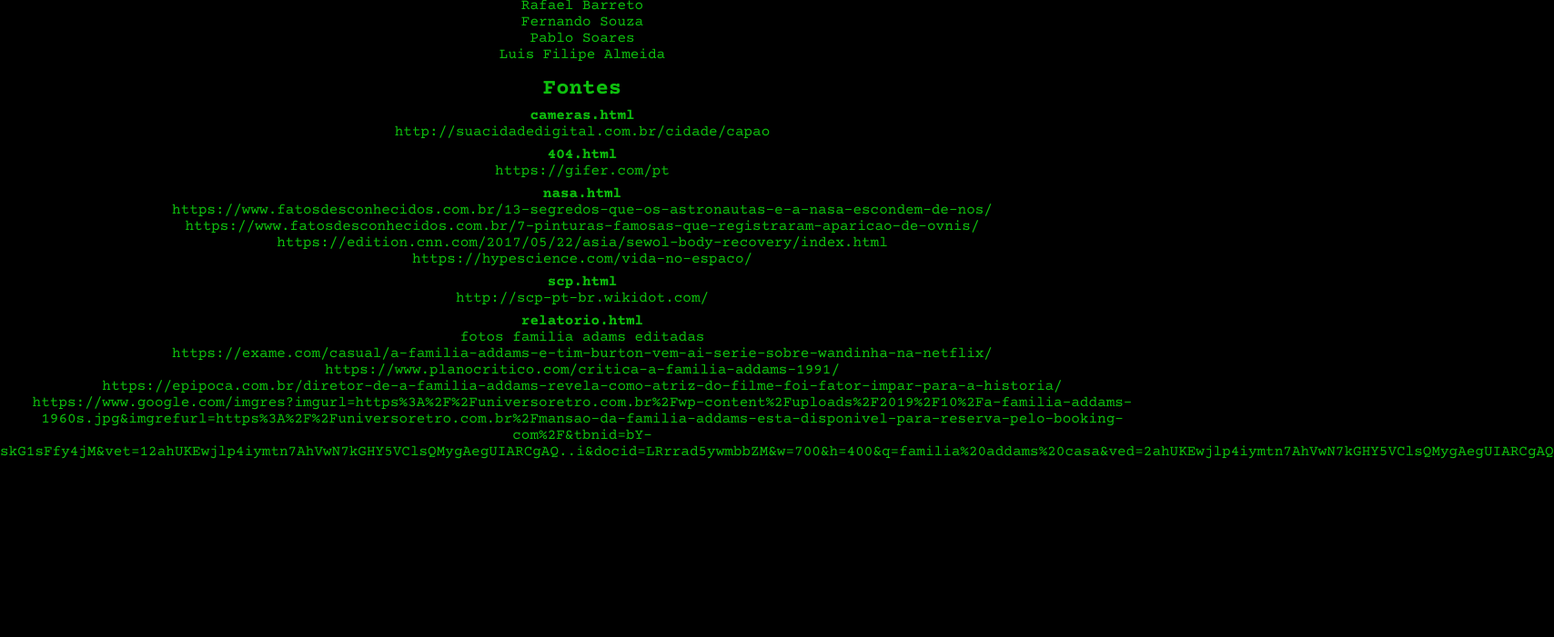
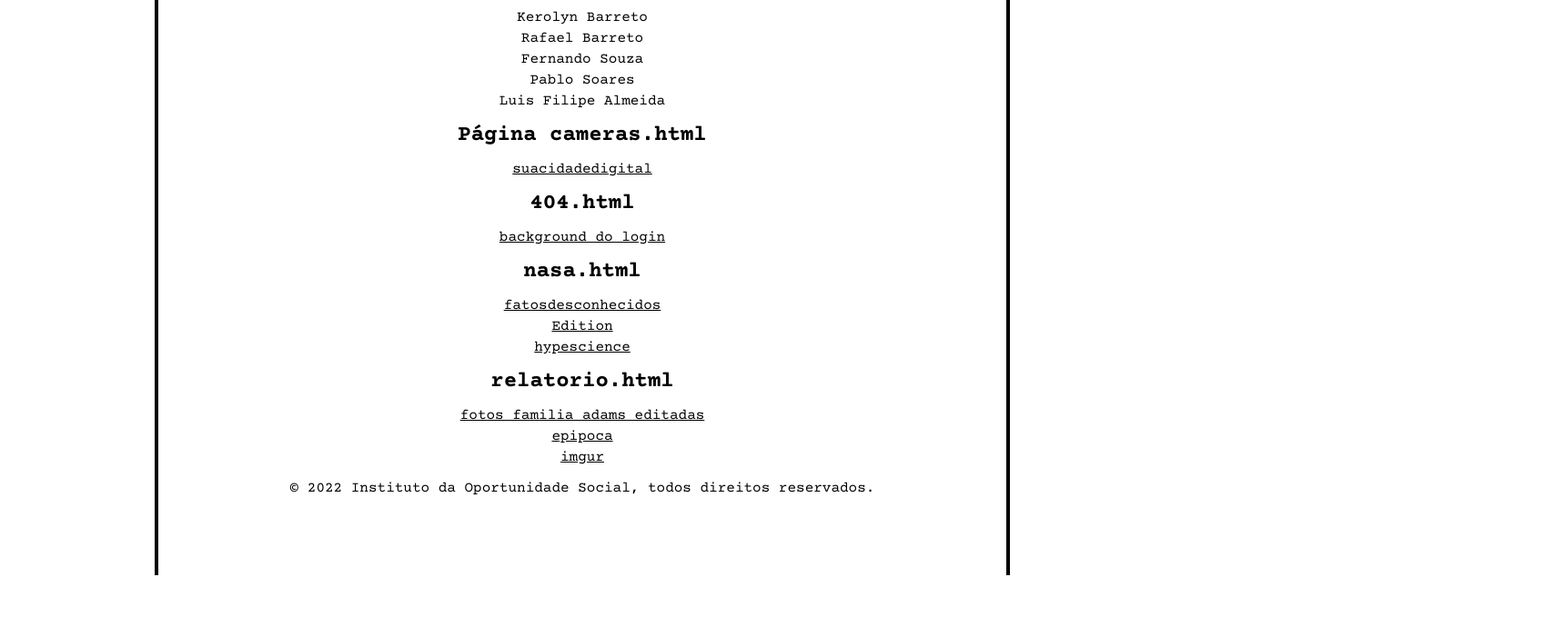
Before and after one commit to fherexe/aputfundation, a plain HTML site: page readme.html in a window 1280 px wide. Shown: the part 99-800 px from the top of the page at 91% size, 1708 px wide, since content can reach past the window. Drawn offline with nearby package versions, Linux system fonts and the light colour scheme.

Commit message:
Add files via upload

```diff
--- a/readme.html
+++ b/readme.html
@@ -9,6 +9,8 @@
 </head>
 <body>
     <div>
+        <h1>Créditos</h1>
+
         <h2>Desenvolvedores</h2>
         <ul>
             <li>Kerolyn Barreto</li>
@@ -18,32 +20,34 @@
             <li>Luis Filipe Almeida</li>
         </ul>
 
-        <h2>Fontes</h2>
-        <h4>cameras.html</h4>
-        http://suacidadedigital.com.br/cidade/capao
-        <h4>404.html</h4>
-        https://gifer.com/pt
-        <h4>nasa.html</h4>
-        https://www.fatosdesconhecidos.com.br/13-segredos-que-os-astronautas-e-a-nasa-escondem-de-nos/
-        <br>
-        https://www.fatosdesconhecidos.com.br/7-pinturas-famosas-que-registraram-aparicao-de-ovnis/
-        <br>
-        https://edition.cnn.com/2017/05/22/asia/sewol-body-recovery/index.html
-        <br>
-        https://hypescience.com/vida-no-espaco/
-        <br>
-        <h4>scp.html</h4>
-        http://scp-pt-br.wikidot.com/
-        <h4>relatorio.html</h4>
-        fotos familia adams editadas
-        <br>
-        https://exame.com/casual/a-familia-addams-e-tim-burton-vem-ai-serie-sobre-wandinha-na-netflix/
-        <br>
-        https://www.planocritico.com/critica-a-familia-addams-1991/
-        <br>
-        https://epipoca.com.br/diretor-de-a-familia-addams-revela-como-atriz-do-filme-foi-fator-impar-para-a-historia/
-        <br>
-        https://www.google.com/imgres?imgurl=https%3A%2F%2Funiversoretro.com.br%2Fwp-content%2Fuploads%2F2019%2F10%2Fa-familia-addams-1960s.jpg&imgrefurl=https%3A%2F%2Funiversoretro.com.br%2Fmansao-da-familia-addams-esta-disponivel-para-reserva-pelo-booking-com%2F&tbnid=bY-skG1sFfy4jM&vet=12ahUKEwjlp4iymtn7AhVwN7kGHY5VClsQMygAegUIARCgAQ..i&docid=LRrrad5ywmbbZM&w=700&h=400&q=familia%20addams%20casa&ved=2ahUKEwjlp4iymtn7AhVwN7kGHY5VClsQMygAegUIARCgAQ
+        <h2>Página cameras.html</h2>
+        <ul>
+            <li><a href="http://suacidadedigital.com.br/cidade/capao">suacidadedigital</a></li>
+        </ul>
+
+        <h2>404.html</h2>
+        <ul>
+            <li><a href="  https://gifer.com/pt">background do login</a></li>
+        </ul>
+
+        <h2>nasa.html</h2>
+        <ul>
+            <li><a href="https://www.fatosdesconhecidos.com.br/13-segredos-que-os-astronautas-e-a-nasa-escondem-de-nos/">fatosdesconhecidos</a></li>
+            <li><a href="https://edition.cnn.com/2017/05/22/asia/sewol-body-recovery/index.html">Edition</a></li>
+            <li><a href="https://hypescience.com/vida-no-espaco/">hypescience</a></li>
+        </ul>
+
+        <h2>relatorio.html</h2>
+        <ul>
+            <li><a href="https://www.planocritico.com/critica-a-familia-addams-1991/">fotos familia adams editadas</a></li>
+            <li><a href="https://epipoca.com.br/diretor-de-a-familia-addams-revela-como-atriz-do-filme-foi-fator-impar-para-a-historia/">epipoca</a></li>
+            <li><a href="https://www.google.com/imgres?imgurl=https%3A%2F%2Funiversoretro.com.br%2Fwp-content%2Fuploads%2F2019%2F10%2Fa-familia-addams-1960s.jpg&imgrefurl=https%3A%2F%2Funiversoretro.com.br%2Fmansao-da-familia-addams-esta-disponivel-para-reserva-pelo-booking-com%2F&tbnid=bY-skG1sFfy4jM&vet=12ahUKEwjlp4iymtn7AhVwN7kGHY5VClsQMygAegUIARCgAQ..i&docid=LRrrad5ywmbbZM&w=700&h=400&q=familia%20addams%20casa&ved=2ahUKEwjlp4iymtn7AhVwN7kGHY5VClsQMygAegUIARCgAQ
+                ">imgur</a></li>
+        </ul>
+
+        <p>© 2022 Instituto da Oportunidade Social, todos direitos reservados.</p>
+
+
 
     </div>
 
@@ -54,30 +58,39 @@
             margin: 0;
             padding: 0;
             border:0;
-            color:#0ec00e;
+            color:#000000;
             font-family:Courier Prime;
         }
 
-        body{
-            background-color: black;
-        }
-
         div{
-            margin-top: 4%;
+            border-left: 4px solid black;
+            border-right: 4px solid black;
+            margin: auto;
+            width: 900px;
+            height: 700px;
+            padding: 1em;
             text-align: center;
         }
 
-        div p{
-            margin-top: 4px;
+        div > h2{
+            margin:15px 0px;
         }
 
-        div h2{
-            margin-top: 15px;
+        ul{
+            list-style: none;
         }
 
-        div h4{
-            margin-top: 7px;
+        li{
+            margin:5px;
         }
+
+        p{
+            margin-top: 1em;
+        }
+
+
+
+
     </style>
 </body>
 </html>
```
